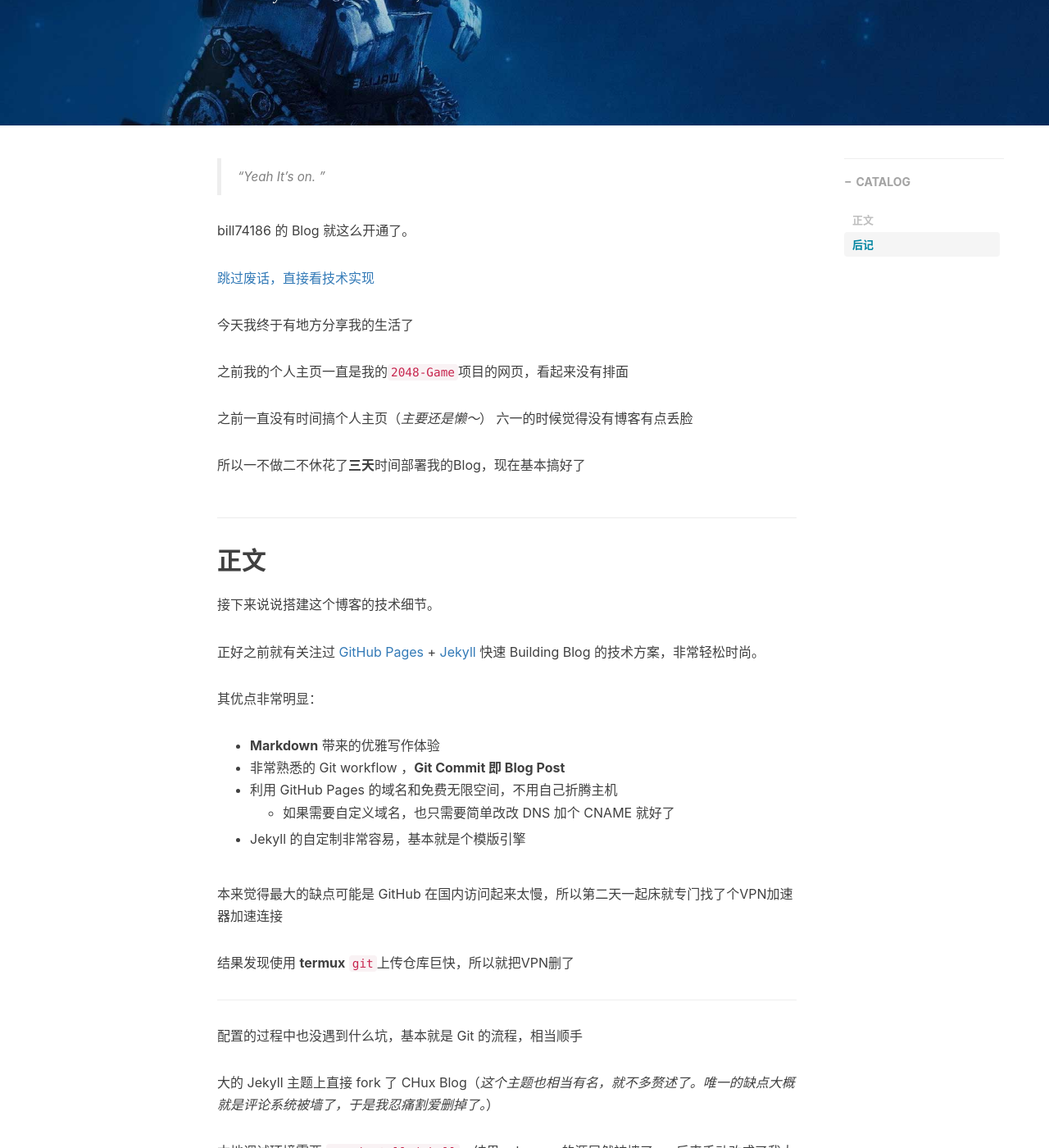
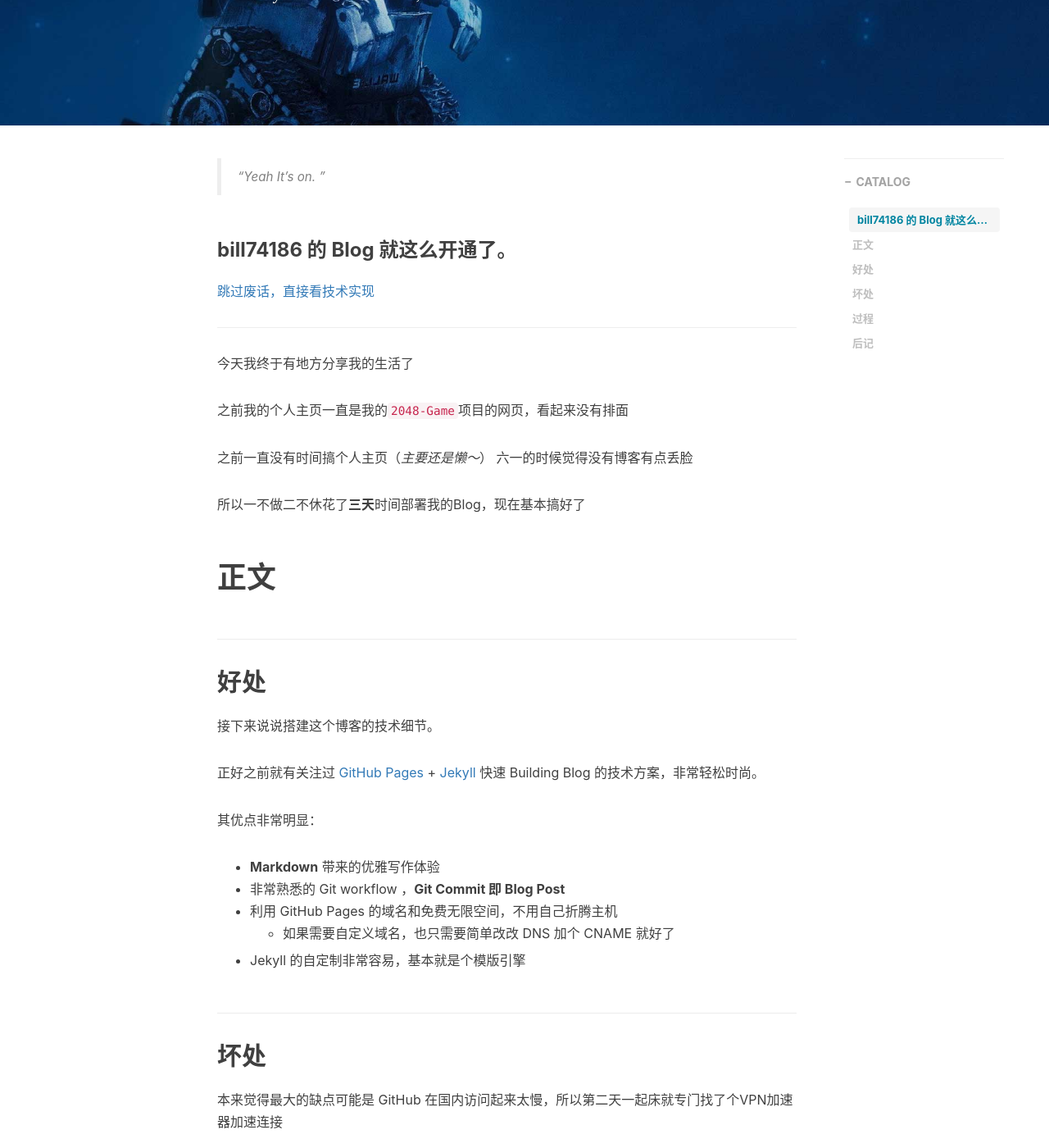
Before and after one commit to bill74186/bill74186.github.io, a Jekyll site: the page built from _posts/2026-06-04-HelloBillBlog.md, in a window 1280 px wide and 1400 px high, scrolled down 370 px. Shown: the whole window at 82% size. Built offline with Jekyll 4.4.1, drawn with Linux system fonts in a browser that asks for light colours; nearby versions of some CDN libraries; comment, search, counter and statistics services are not loaded.

Commit message:
修改：修改一些代码

```diff
--- a/_includes/footer.html
+++ b/_includes/footer.html
@@ -169,10 +169,6 @@
         $('.side-catalog').toggleClass("fold")
     }))
 
-    /*
-     * Doc: https://github.com/davist11/jQuery-One-Page-Nav
-     * Fork by Hux to support padding
-     */
     async("{{ '/js/jquery.nav.js' | prepend: site.baseurl }}", function () {
         $('.catalog-body').onePageNav({
             currentClass: "active",
--- a/_layouts/default.html
+++ b/_layouts/default.html
@@ -1,5 +1,5 @@
 <!DOCTYPE html>
-<html lang="en">
+<html lang="zh-CN">
 
 {% include head.html %}
 
@@ -13,11 +13,6 @@
 
     {% include footer.html %}
 
-
-<!-- Image to hack wechat -->
-<img src="/img/icon_wechat.png" width="0" height="0" />
-<!-- Migrate from head to bottom, no longer block render and still work -->
-
 </body>
 
 </html>
--- a/_layouts/keynote.html
+++ b/_layouts/keynote.html
@@ -1,10 +1,6 @@
 ---
 layout: default
 ---
-
-<!-- Image to hack wechat -->
-<!-- <img src="/img/icon_wechat.png" width="0" height="0"> -->
-<!-- <img src="{{ site.baseurl }}/{% if page.header-img %}{{ page.header-img }}{% else %}{{ site.header-img }}{% endif %}" width="0" height="0"> -->
 
 <!-- Post Header -->
 {% include intro-header.html type='keynote' %}
--- a/_posts/2026-06-04-HelloBillBlog.md
+++ b/_posts/2026-06-04-HelloBillBlog.md
@@ -13,9 +13,11 @@ tags:
 > “Yeah It's on. ”
 
 
-bill74186 的 Blog 就这么开通了。
+### bill74186 的 Blog 就这么开通了。
 
 [跳过废话，直接看技术实现 ](#build)
+
+---
 
 今天我终于有地方分享我的生活了
 
@@ -27,7 +29,9 @@ bill74186 的 Blog 就这么开通了。
 
 <p id = "build"></p>
 
-## 正文
+# 正文
+
+## 好处
 
 接下来说说搭建这个博客的技术细节。
 
@@ -41,6 +45,7 @@ bill74186 的 Blog 就这么开通了。
 	* 如果需要自定义域名，也只需要简单改改 DNS 加个 CNAME 就好了
 * Jekyll 的自定制非常容易，基本就是个模版引擎
 
+## 坏处
 
 本来觉得最大的缺点可能是 GitHub 在国内访问起来太慢，所以第二天一起床就专门找了个VPN加速器加速连接
 
@@ -48,6 +53,7 @@ bill74186 的 Blog 就这么开通了。
 
 ---
 
+## 过程
 配置的过程中也没遇到什么坑，基本就是 Git 的流程，相当顺手
 
 大的 Jekyll 主题上直接 fork 了 CHux Blog（*这个主题也相当有名，就不多赘述了。唯一的缺点大概就是评论系统被墙了，于是我忍痛割爱删掉了。*）
```
Also changed, not shown: img/icon_wechat.png (deleted).
